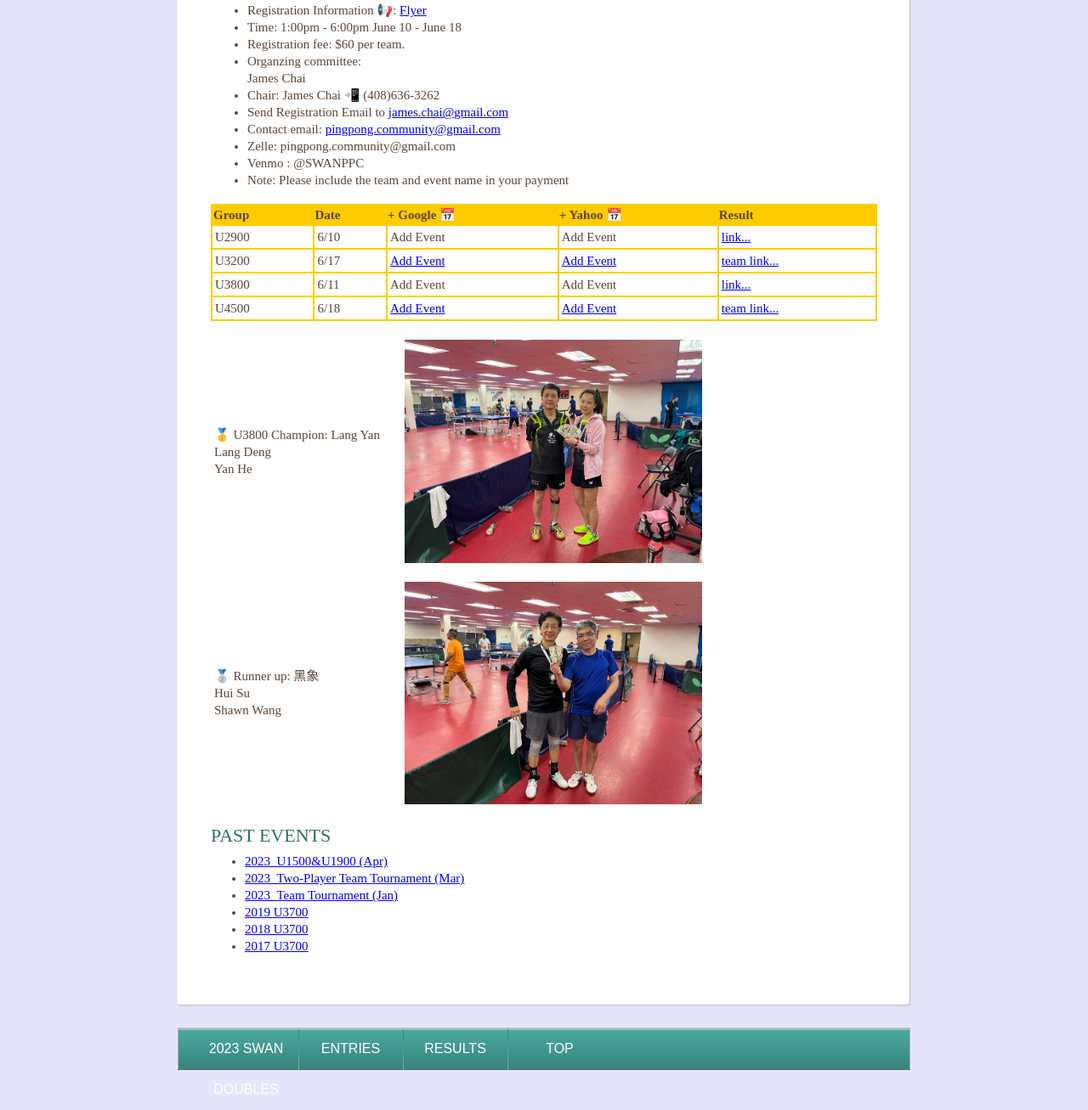
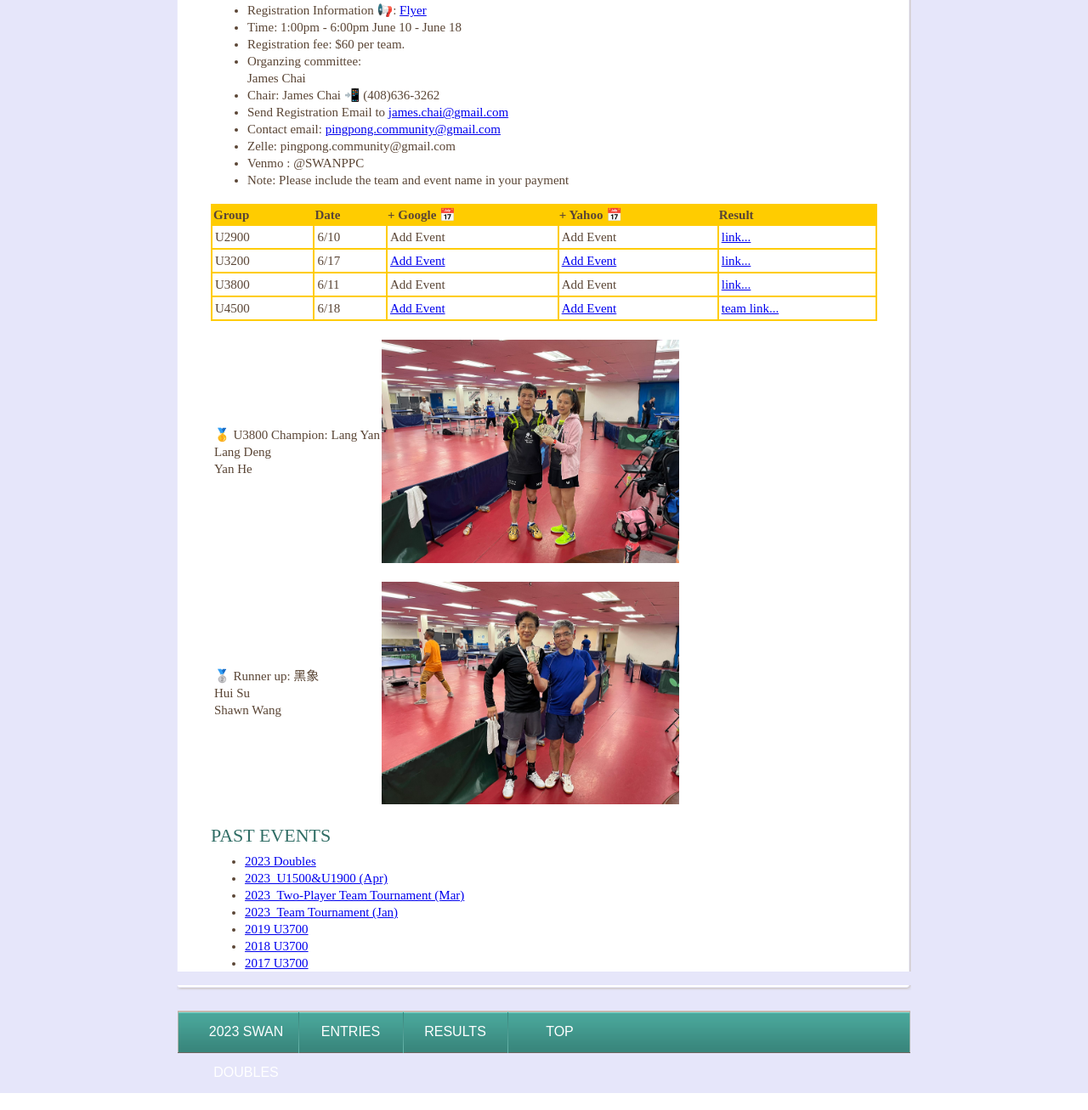
Before and after one commit to ppc-web/ppcweb, a PHP site: page /swan/2023_SwanDoubles/index.html in a window 1280 px wide. Shown: the part 267-1574 px from the top of the page at 85% size. Run offline with PHP 8.4, Linux system fonts and the light colour scheme.

Commit message:
Centralize past events in scrollable list. Minimize real estate and easy include for all pages.

```diff
--- a/web/swan/2023_SwanDoubles/index.html
+++ b/web/swan/2023_SwanDoubles/index.html
@@ -108,7 +90,7 @@ table.groupsTable thead {
 	  <td> <a href="http://calendar.yahoo.com/?v=60&view=d&type=20&TITLE=2023%20Swan%20Doubles&ST=20230617T090000&ET=20230617T180000&DESC=Swan%20signed%20up%20U3200%20%F0%9F%98%89.%0ASee%20you%20soon.%20%F0%9F%91%8C&in_loc=Address%3A%202600%20Lafayette%20Street%2C%20Santa%20Clara%2C%20CA%2C%2095050 "
 	      target="_blank"> Add Event </a> </td>
 	  <td> <a href= "https://docs.google.com/spreadsheets/d/10kNofEEhUFWwu9o7T_GbL-HVEfwtzbsCldNoqr5ADVc/edit#gid=0"
-		      target="_blank"> team link... </a> </td>
+		  target="_blank"> link... </a> </td>
     </tr>
     <tr>
       <td>U3800</td>
@@ -158,33 +139,11 @@ table.groupsTable thead {
 										</td>
 										<td><img src="u3800_2place.jpeg" alt="黑象"/></td>
 									</tr>
-<!-- 									<tr>
-										<td width="36%">
-											<p>
-											&#x1F949 3rd: Penhold Titans 直拍双雄 <br />
-										    Sam Hsieh  <br/>
-											Zhenyuan Cui
-											</p>
-										</td>
-										<td><img src="u3800_3place.jpeg" alt="Penhold Titans"/></td>
-									</tr> -->
+
 								</tbody>
 							</table>
-
 							<h2> Past Events </h2>
-							<ul>
-								<li> <a href="https://docs.google.com/spreadsheets/d/1qiCcJEJpwIAOAqyUMZ2f4gVvATOkZaqMwfB2JoC03h4/edit#gid=249676628" target="_blank">2023_U1500&U1900 (Apr) </a>
-								<li> <a href="https://docs.google.com/spreadsheets/d/10cAMCCfVXFa63VecZqs7LJc93xiSTPYdX_yFE4Qvz4M/edit#gid=0" target="_blank">2023_Two-Player Team Tournament (Mar) </a>
-								<li> <a href="https://docs.google.com/spreadsheets/d/1bihvUK6GX8WHp2LLBjMgQq1UP7wke6SnnabPwZcqmFw/edit#gid=2112625267" target="_blank">2023_Team Tournament (Jan) </a>
-								<li> <a href="../2019u3700/index.html"> 2019 U3700 </a>
-								<li> <a href="../2018u3700/index.html"> 2018 U3700 </a>
-								<li> <a href="../u3700/index.html"> 2017 U3700 </a>
-
-							</ul>
-														<p>
-								<span> &nbsp; </span>
-							</p>
-
+							<iframe width="70%" src="../pastevents/eventlist.html" onload="this.before((this.contentDocument.body||this.contentDocument).children[0]);this.remove()"></iframe>
 						</div>
 					</div>
 
--- a/web/swan/css/style.css
+++ b/web/swan/css/style.css
@@ -798,6 +798,27 @@ table.prize-table td {
 
 }
 
+table.groupsTable {
+  width: 100%;
+  background-color: #ffffff;
+  border-collapse: collapse;
+  border-width: 2px;
+  border-color: #ffcc00;
+  border-style: solid;
+  color: #000000;
+}
+
+table.groupsTable td, table.GeneratedTable th {
+  border-width: 2px;
+  border-color: #ffcc00;
+  border-style: solid;
+  padding: 3px;
+}
+
+table.groupsTable thead {
+  background-color: #ffcc00;
+}
+
 .rotateimg90 {
   -webkit-transform:rotate(90deg);
   -moz-transform: rotate(90deg);
--- /dev/null
+++ b/web/swan/pastevents/eventlist.html
@@ -0,0 +1,48 @@
+
+<!-- function includeHTML() {
+  var z, i, elmnt, file, xhttp;
+  /*loop through a collection of all HTML elements:*/
+  z = document.getElementsByTagName("*");
+  for (i = 0; i < z.length; i++) {
+    elmnt = z[i];
+    /*search for elements with a certain atrribute:*/
+    file = elmnt.getAttribute("include-pastevents-html");
+    if (file) {
+      /*make an HTTP request using the attribute value as the file name:*/
+      xhttp = new XMLHttpRequest();
+      xhttp.onreadystatechange = function() {
+        if (this.readyState == 4) {
+          if (this.status == 200) {elmnt.innerHTML = this.responseText;}
+          if (this.status == 404) {elmnt.innerHTML = "Page not found.";}
+          /*remove the attribute, and call this function once more:*/
+          elmnt.removeAttribute("include-pastevents-html");
+          includeHTML();
+        }
+      }
+      xhttp.open("GET", file, true);
+      xhttp.send();
+      /*exit the function:*/
+      return;
+    }
+  }
+} -->
+<!-- Use this within body
+<div include-pastevents-html="../pastevents/eventlist.html"></div>
+<script> includeHTML();	</script> -->
+	<ul>
+	<li> <a href= "../2023_SwanDoubles/index.html"
+			target="_blank"> 2023 Doubles </a>
+	<li> <a href="https://docs.google.com/spreadsheets/d/1qiCcJEJpwIAOAqyUMZ2f4gVvATOkZaqMwfB2JoC03h4/edit#gid=249676628"
+			target="_blank">2023_U1500&U1900 (Apr) </a> <!--james doc-->
+	<li> <a href="https://docs.google.com/spreadsheets/d/10cAMCCfVXFa63VecZqs7LJc93xiSTPYdX_yFE4Qvz4M/edit#gid=0"
+			target="_blank">2023_Two-Player Team Tournament (Mar) </a> <!--james doc-->
+	<li> <a href="https://docs.google.com/spreadsheets/d/1bihvUK6GX8WHp2LLBjMgQq1UP7wke6SnnabPwZcqmFw/edit#gid=2112625267"
+			target="_blank">2023_Team Tournament (Jan) </a> <!--james doc-->
+	<li> <a href="../2019u3700/index.html" target="_blank"> 2019 U3700 </a>
+	<li> <a href="../2018u3700/index.html" target="_blank"> 2018 U3700 </a>
+	<li> <a href="../u3700/index.html" target="_blank"> 2017 U3700 </a>
+
+	</ul>
+<p>
+<span> &nbsp; </span>
+</p>
```
Also changed, not shown: other parts of web/swan/2023_SwanDoubles/index.html (+5 -24 lines).
